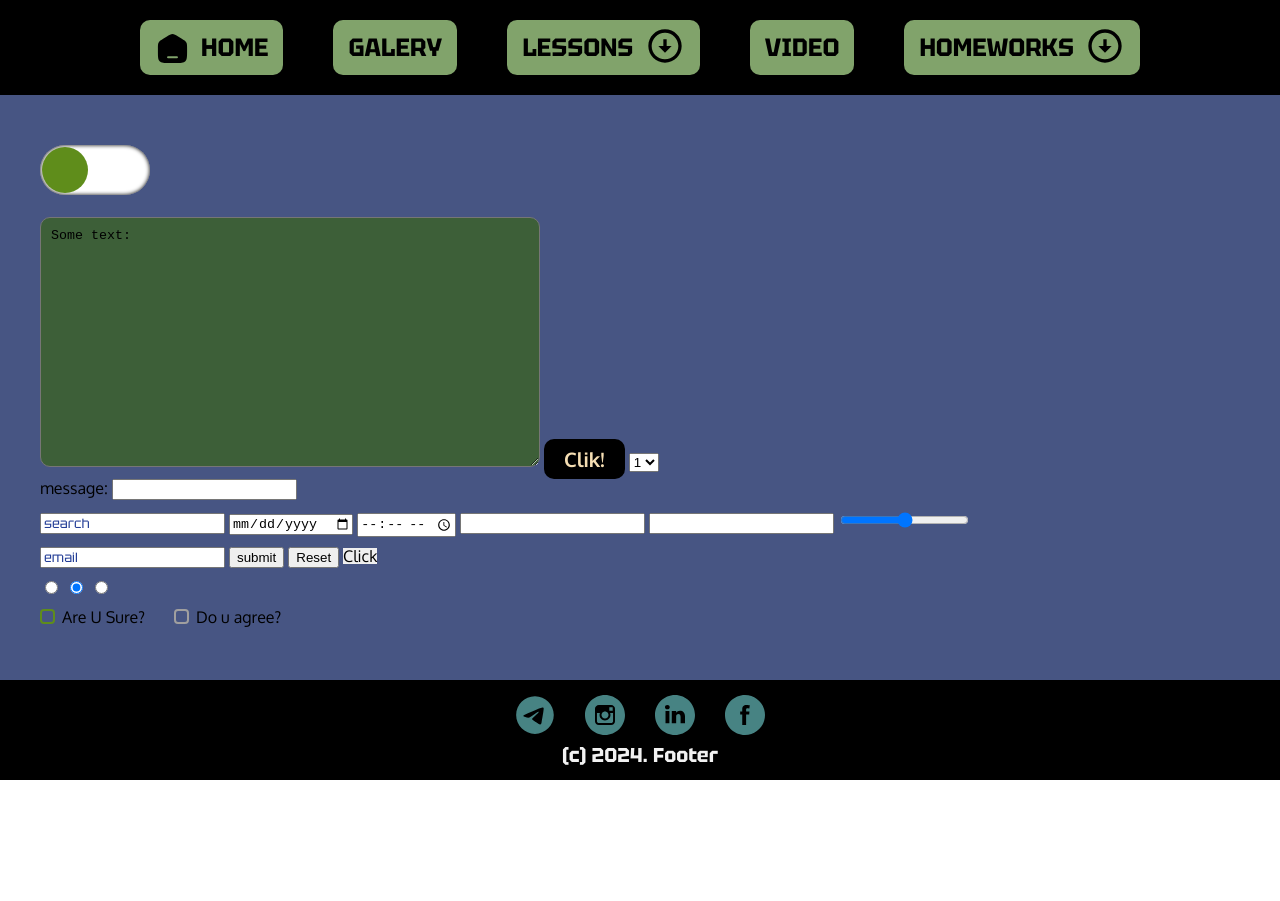
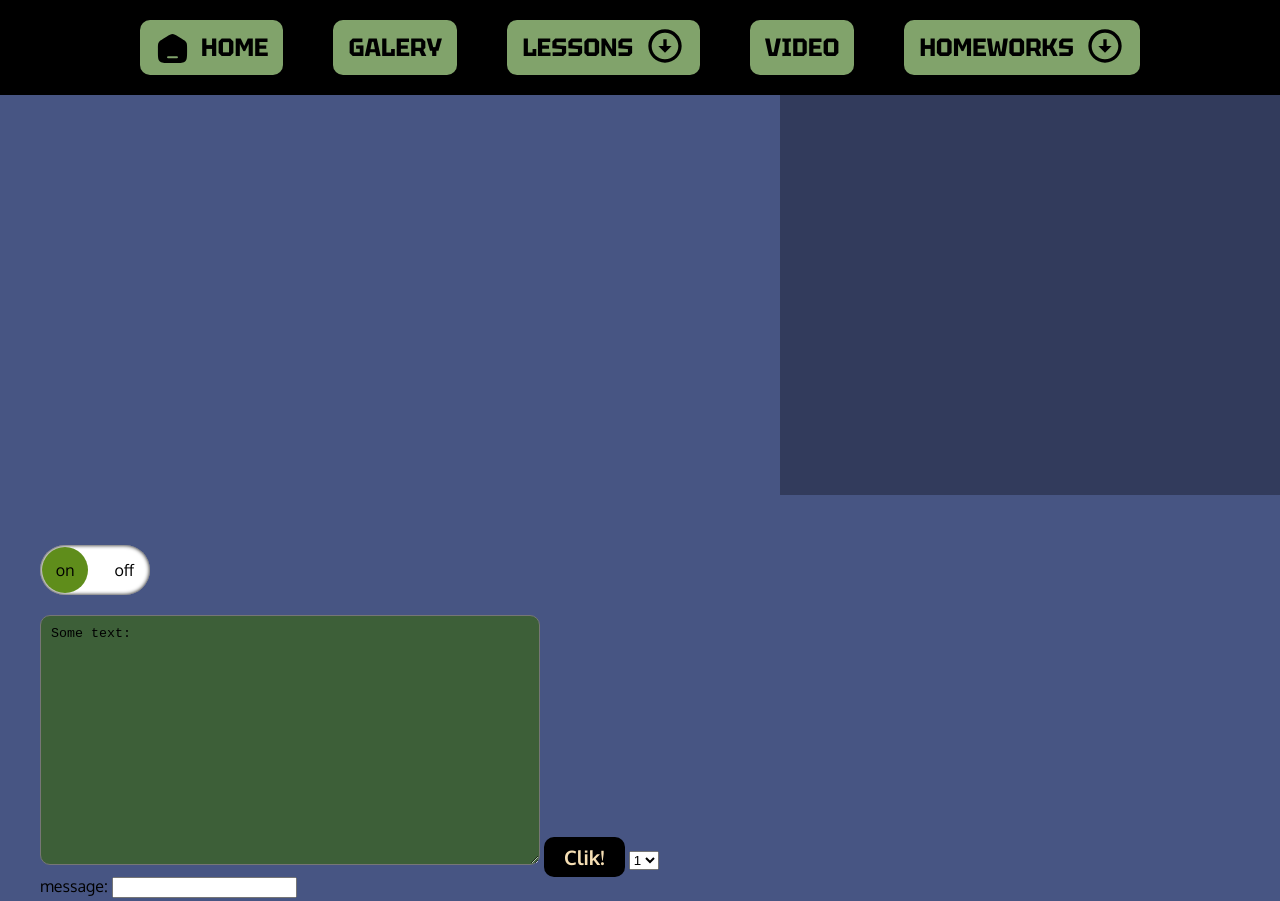
Before and after one commit to Andry-sheer/hw-13, a plain HTML site: page pages/less-13.html in a window 1280 px wide. Shown: the top 901 px of the page. Before the commit the page ends 800 px from the top, so only its background shows below. Drawn offline with Linux system fonts and the light colour scheme; files whose address does not match are found by name.

Commit message:
add less 14 add switch add forms

```diff
--- a/css/styles.css
+++ b/css/styles.css
@@ -3422,7 +3422,11 @@ textarea:focus {
 }
 
 .switch__inner input + label {
-  display: inline-block;
+  display: flex;
+  justify-content: center;
+  align-items: center;
+  text-align: center;
+  gap: 40px; /***  Сделал гапом для равномерности!  ***/
   width: 110px;
   height: 50px;
   border-radius: 50px;
@@ -3449,3 +3453,20 @@ textarea:focus {
   /* transform: translateX(-100%); */
   left: calc(100% - 48px);
 }
+
+/********* text ******************/
+.switch__inner span {
+  position: relative;
+}
+
+.switch__inner span {
+  /* flex: 1 1 50%; */ /*** так же для равномерности ***/
+}
+
+.test1 {
+  width: 500px;
+  height: 400px;
+  background: rgba(0, 0, 0);
+  margin-left: auto;
+  opacity: 0.3;
+}
--- a/pages/less-13.html
+++ b/pages/less-13.html
@@ -93,13 +93,17 @@
     </header>
 
     <section class="BG-less-13">
+        <div class="test1 clearfix"></div>
         <main>
             <div class="container-1">
 
                 <form class="form" name="login-form" method="get">
                     <div class="switch__inner">
                         <input type="checkbox" id="switch">
-                        <label for="switch"></label>
+                        <label for="switch">
+                            <span>on</span>
+                            <span>off</span>
+                        </label>
                     </div>
 
                     <input type="checkbox" id="area">
```
